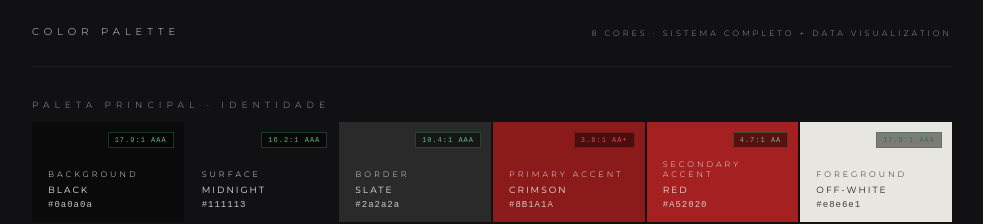
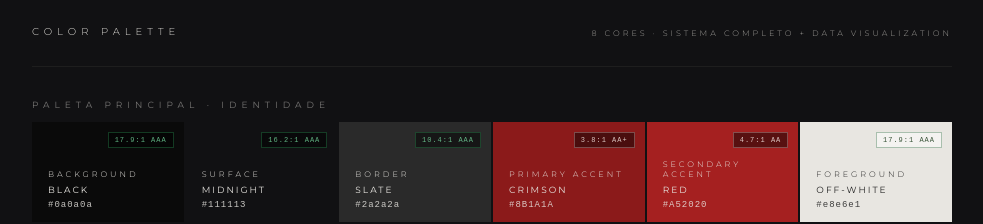
Before and after one commit to orisoncorp/designSystem, a website built with Vite: page index.html in a window 1280 px wide. Shown: the part 2100-2324 px from the top of the page, without its empty margins (268-1251 px from the left). Built offline with nearby package versions, Linux system fonts and the light colour scheme.

Commit message:
fix: correct contrast badge colors on Crimson, Red and Off-White swatches
- Crimson and Red: replace colored pass/fail badge with offwhite text + subtle offwhite border so the label is legible against the mid-dark red backgrounds
- Off-White: replace dark overlay background with semi-transparent white so the badge blends with the light swatch instead of showing a black blob

Co-Authored-By: Claude Sonnet 4.6 <noreply@anthropic.com>

```diff
--- a/src/sections/06-palette.html
+++ b/src/sections/06-palette.html
@@ -44,19 +44,22 @@
           <span class="sw-hex">#2a2a2a</span>
         </div>
         <div class="swatch swatch--dark" data-hex="#8B1A1A" style="background:#8B1A1A;" title="Clique para copiar">
-          <span class="sw-contrast sw-contrast--fail">3.8:1 AA+</span>
+          <!-- Crimson: badge usa offwhite + borda clara para contrastar com fundo escuro-médio -->
+          <span class="sw-contrast" style="color: var(--color-offwhite); border: 1px solid rgba(232,230,225,0.35);">3.8:1 AA+</span>
           <span class="sw-role">Primary Accent</span>
           <span class="sw-name">Crimson</span>
           <span class="sw-hex">#8B1A1A</span>
         </div>
         <div class="swatch swatch--dark" data-hex="#A52020" style="background:#A52020;" title="Clique para copiar">
-          <span class="sw-contrast sw-contrast--pass">4.7:1 AA</span>
+          <!-- Red: badge usa offwhite + borda clara, mesma lógica do Crimson -->
+          <span class="sw-contrast" style="color: var(--color-offwhite); border: 1px solid rgba(232,230,225,0.35);">4.7:1 AA</span>
           <span class="sw-role">Secondary Accent</span>
           <span class="sw-name">Red</span>
           <span class="sw-hex">#A52020</span>
         </div>
         <div class="swatch swatch--light" data-hex="#e8e6e1" style="background:#e8e6e1;" title="Clique para copiar">
-          <span class="sw-contrast sw-contrast--pass" style="color: #1a5c2e; border-color: rgba(26,92,46,0.5);">17.9:1 AAA</span>
+          <!-- Off-White: fundo claro — badge usa texto escuro, fundo transparente sem overlay preto -->
+          <span class="sw-contrast" style="background: rgba(255,255,255,0.6); color: #1a3a1a; border: 1px solid rgba(26,92,46,0.4);">17.9:1 AAA</span>
           <span class="sw-role">Foreground</span>
           <span class="sw-name">Off-White</span>
           <span class="sw-hex">#e8e6e1</span>
```
